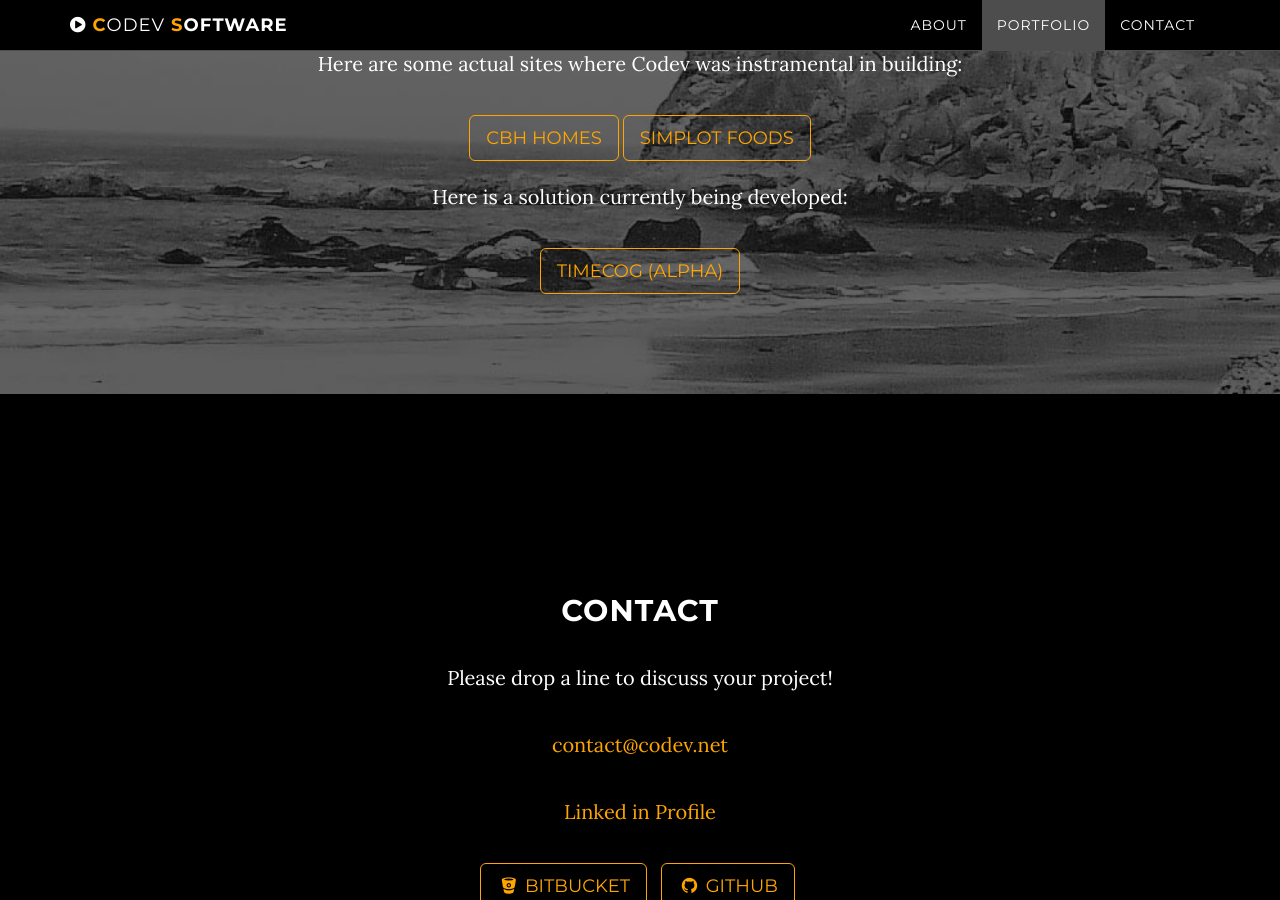
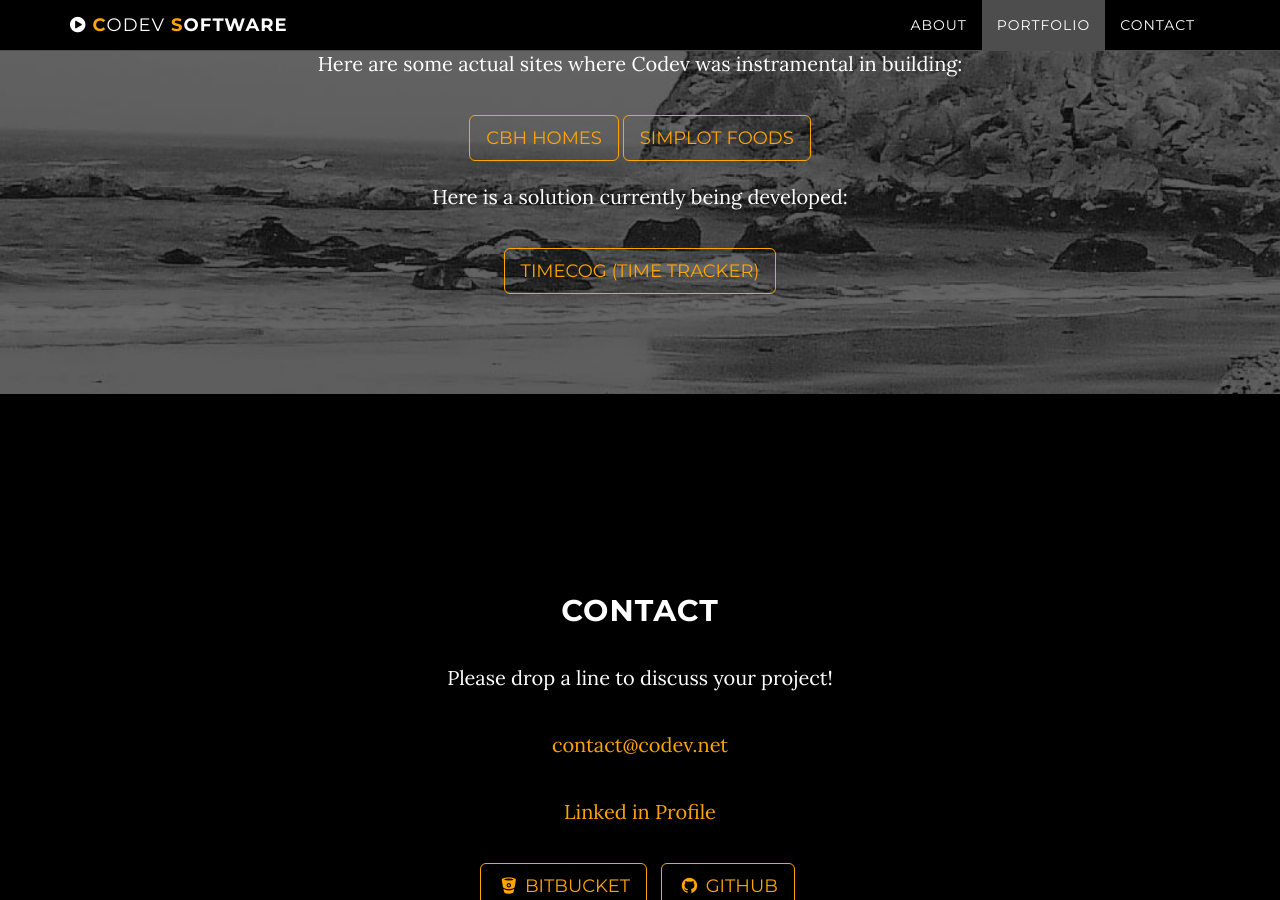
Before and after one commit to codev-software-llc/codev-software-llc.github.io, a Jekyll site: the page built from index.html, in a window 1280 px wide and 900 px high, scrolled down 1884 px. Built offline with Jekyll 4.4.1, drawn with Linux system fonts in a browser that asks for light colours.

Commit message:
add TimeCog to portfolio

```diff
--- a/_includes/portfolio.html
+++ b/_includes/portfolio.html
@@ -9,7 +9,7 @@
                     <a href="https://simplotfoods.com" class="btn btn-default btn-lg">Simplot Foods</a>
                     <br/><br/>
                     <p>Here is a solution currently being developed:</p>
-                    <a href="https://test.timecog.com" class="btn btn-default btn-lg">TimeCog (Alpha)</a>
+                    <a href="https://timecog.com" class="btn btn-default btn-lg">TimeCog (Time Tracker)</a>
                 </div>
             </div>
         </div>
```
